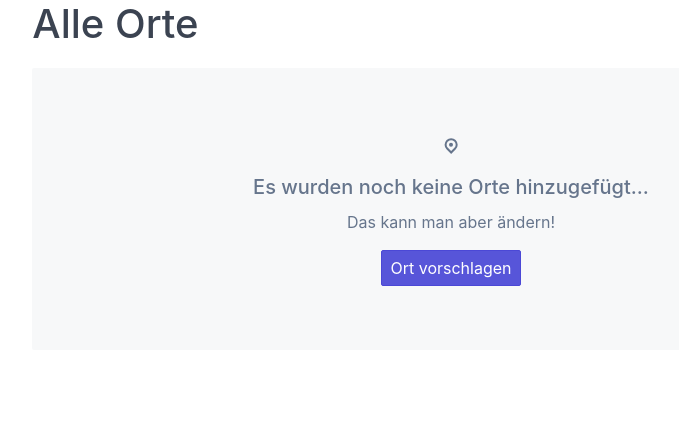
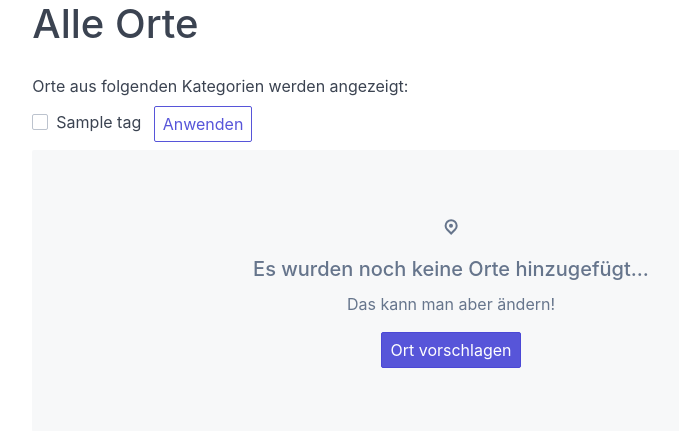
Before and after one commit to tmahlburg/jugendstadtplan, a Django app: template list/templates/list/index.html in a window 1280 px wide. Shown: the part 36-467 px from the top of the page, without its empty margins (189-868 px from the left). Run offline with Django 3.2, Linux system fonts and the light colour scheme; tables that the repository leaves empty hold one stand-in row (values such as "Sample post"); the template is opened without the code that fills it: values that come from a table or form of the project are taken from there, most other values are stand-ins (such as "Sample title", 1, 10 or a date in 2020); some libraries are stand-ins or nearby versions.

Commit message:
put UI in place

```diff
--- a/list/templates/list/index.html
+++ b/list/templates/list/index.html
@@ -7,6 +7,18 @@
         <div class="columns">
             <div class="column col-7 col-xl-8 col-lg-9 col-md-10 col-xs-12 col-sm-12 col-mx-auto">
                 <h1>Alle Orte</h1>
+                {% if tags %}
+                    <div class="form-group">
+                    <label class="form-label" for="input-example-1">Orte aus folgenden Kategorien werden angezeigt:</label>
+                    {% for tag in tags %}
+                        <label class="form-checkbox form-inline">
+                            <input type="checkbox" {% if tag.included %}checked{% endif %}>
+                                <i class="form-icon"></i> {{ tag.name }}
+                        </label>
+                    {% endfor %}
+                    <button class="btn">Anwenden</button>
+                    </div>
+                {% endif %}
                 {% if there_are_public_locations %}
                     {% for location in locations %}
                         {% if location.is_public %}
```
Also changed, not shown: list/views.py (+7 -1 lines). Lines whose indentation alone changed are shown as unchanged.
